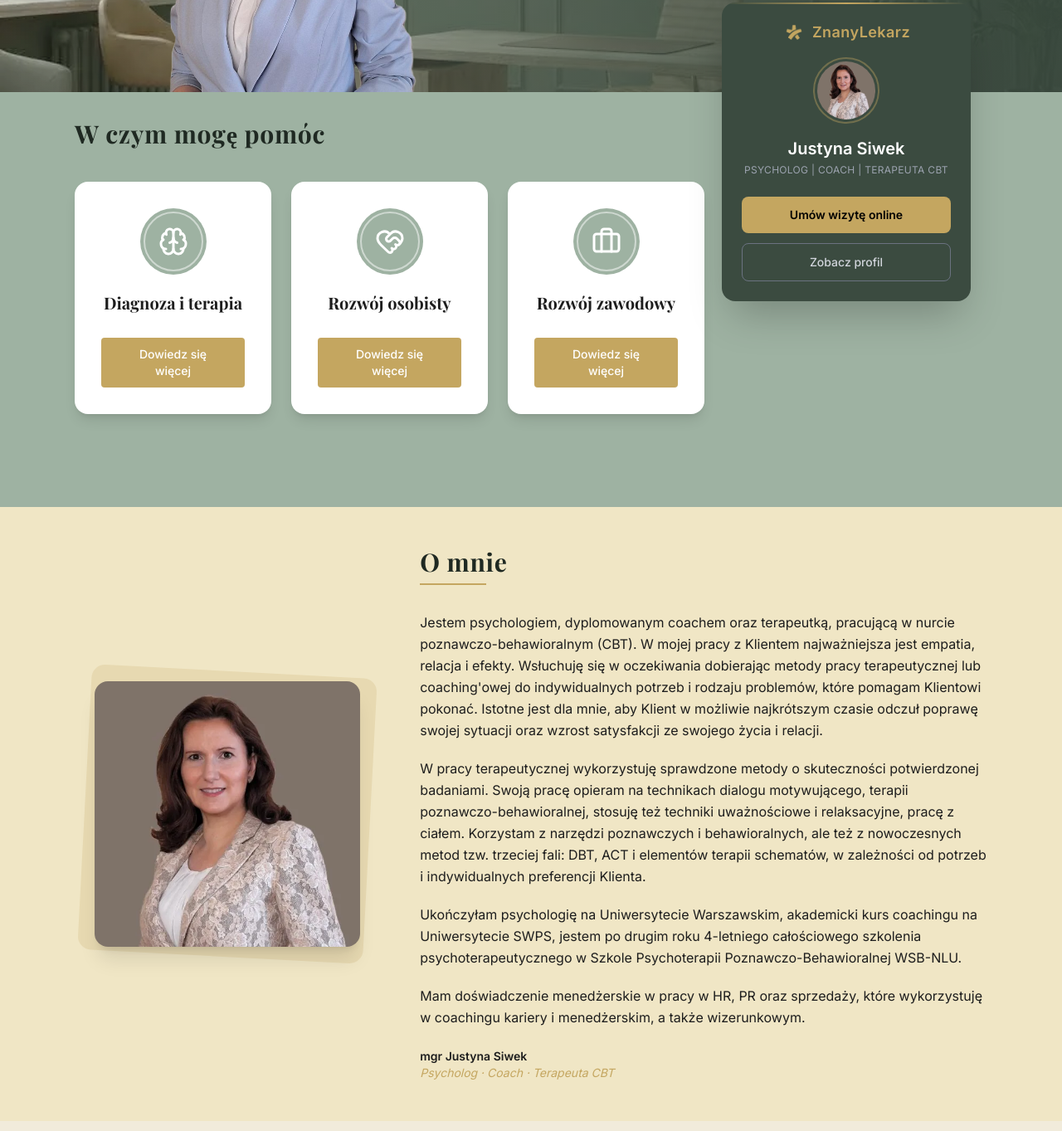
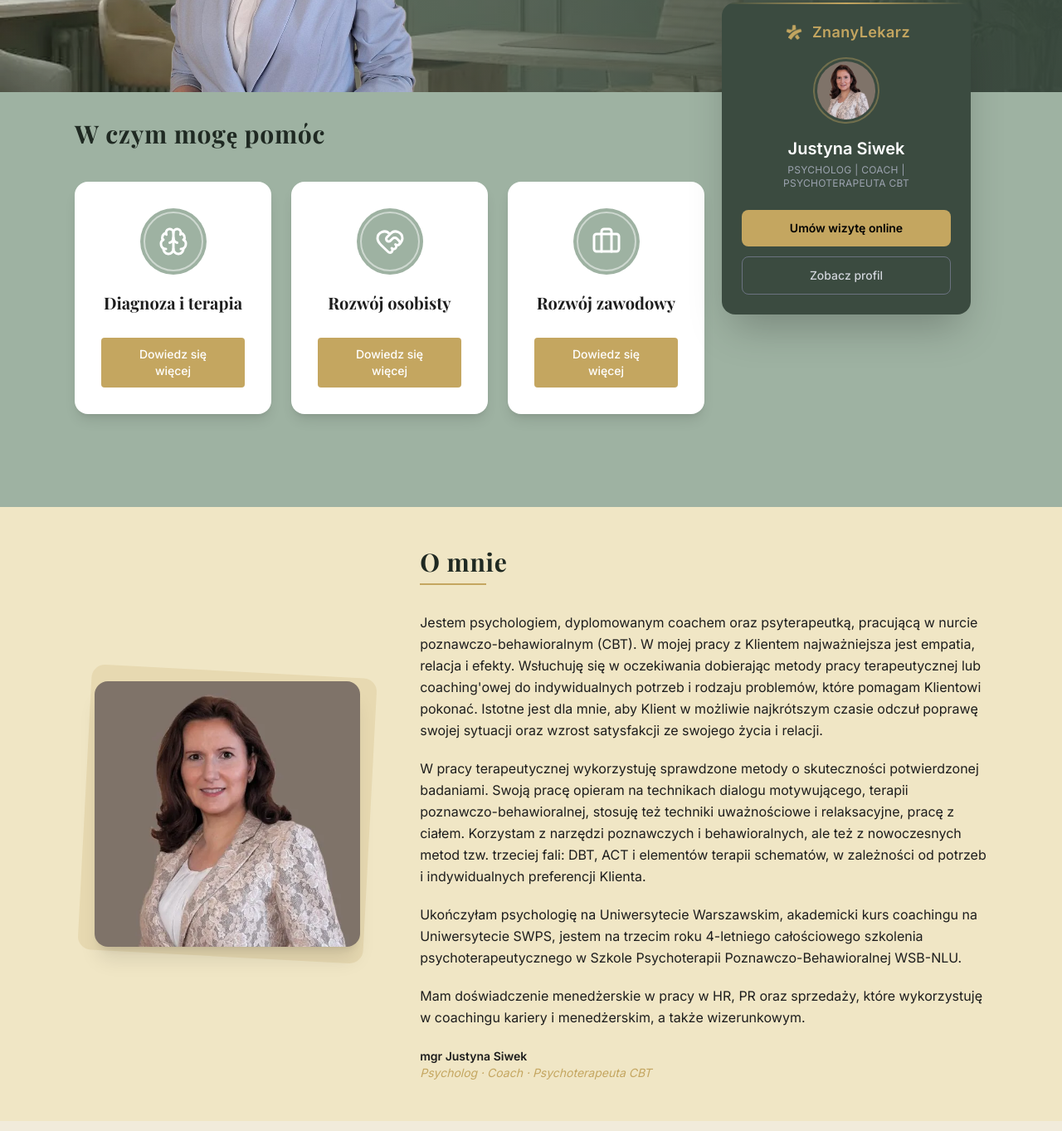
Before and after one commit to justynasiwek/twoja-przemiana.github.io, a website: page index.html in a window 1280 px wide. Shown: the part 397-1760 px from the top of the page at 83% size. Drawn offline with nearby package versions, Linux system fonts and the light colour scheme; a web font is replaced by a local one.

Commit message:
psychoterapeuta

```diff
--- a/index.html
+++ b/index.html
@@ -3,7 +3,7 @@
 <head>
     <meta charset="UTF-8">
     <meta name="viewport" content="width=device-width, initial-scale=1.0">
-    <title>Twoja Przemiana – Justyna Siwek | Psycholog | Coach | Terapeuta | CBT</title>
+    <title>Twoja Przemiana – Justyna Siwek | Psycholog | Coach | Psychoterapeuta | CBT</title>
     <!-- Gabinet psychologiczny Twoja Przemiana - Justyna Siwek.  -->
     <meta name="description" content="Justyna Siwek – psycholog, coach i terapeutka poznawczo-behawioralna (CBT) w Warszawie. Diagnoza i terapia depresji, lęków i uzależnień, coaching kariery i executive coaching oraz rozwój osobisty. Wizyty stacjonarne i online.">
     <link rel="canonical" href="https://www.twoja-przemiana.pl/">
@@ -14,7 +14,7 @@
     <meta property="og:locale" content="pl_PL">
     <meta property="og:type" content="website">
     <meta property="og:site_name" content="Twoja Przemiana">
-    <meta property="og:title" content="Twoja Przemiana – Justyna Siwek | Psycholog | Coach | Terapeuta">
+    <meta property="og:title" content="Twoja Przemiana – Justyna Siwek | Psycholog | Coach | Psychoterapeuta">
     <meta property="og:description" content="Justyna Siwek – psycholog, coach i terapeutka poznawczo-behawioralna (CBT) w Warszawie. Diagnoza i terapia depresji, lęków i uzależnień, coaching kariery i executive coaching oraz rozwój osobisty. Wizyty stacjonarne i online.">
     <meta property="og:url" content="https://www.twoja-przemiana.pl/">
     <meta property="og:image" content="https://www.twoja-przemiana.pl/img/justyna-siwek.jpg">
@@ -22,7 +22,7 @@
 
     <!-- Twitter -->
     <meta name="twitter:card" content="summary_large_image">
-    <meta name="twitter:title" content="Twoja Przemiana – Justyna Siwek | Psycholog | Coach | Terapeuta CBT">
+    <meta name="twitter:title" content="Twoja Przemiana – Justyna Siwek | Psycholog | Coach | Psychoterapeuta CBT">
     <meta name="twitter:description" content="Justyna Siwek – psycholog, coach i terapeutka poznawczo-behawioralna (CBT) w Warszawie. Diagnoza i terapia depresji, lęków i uzależnień, coaching kariery i executive coaching oraz rozwój osobisty. Wizyty stacjonarne i online.">
     <meta name="twitter:image" content="https://www.twoja-przemiana.pl/img/justyna-siwek.jpg">
 
@@ -350,7 +350,7 @@
         <div class="max-w-[1100px] mx-auto w-full px-6 absolute inset-0 z-10 flex items-center justify-center md:justify-end">
             <div class="w-full md:w-[55%] text-center md:text-right md:-mt-8">
                 <h1 class="text-white text-2xl md:text-4xl font-semibold tracking-[0.15em] mb-2 uppercase" style="font-family: 'Inter', sans-serif;">JUSTYNA SIWEK</h1>
-                <p class="text-white text-xs md:text-base tracking-[0.25em] mb-4 md:mb-6 font-light uppercase">Psycholog | Coach | Terapeuta CBT</p>
+                <p class="text-white text-xs md:text-base tracking-[0.25em] mb-4 md:mb-6 font-light uppercase">Psycholog | Coach | Psychoterapeuta CBT</p>
                 <h2 class="text-[#c4a660] text-lg md:text-[2.2rem] leading-tight font-medium tracking-[0.08em]" style="font-family: 'Trajan Pro', 'Cinzel', serif; text-shadow: 1px 1px 3px rgba(0,0,0,0.3);">
                     TWOJA PRZEMIANA MOŻE<br />ROZPOCZĄĆ SIĘ JUŻ DZIŚ
                 </h2>
@@ -436,8 +436,8 @@
                 <!-- Name & Title -->
                 <div class="text-center px-6 mb-6">
                     <h3 class="text-white text-xl font-semibold mb-1">Justyna Siwek</h3>
-                    <!-- <p class="text-gray-400 text-xs tracking-widest uppercase">PSYCHOLOG | COACH | TERAPEUTA CBT</p>                     -->
-                    <p class="text-gray-400 text-xs tracking-wide uppercase">PSYCHOLOG | COACH | TERAPEUTA CBT</p>
+                    <!-- <p class="text-gray-400 text-xs tracking-widest uppercase">PSYCHOLOG | COACH | PSYCHOTERAPEUTA CBT</p>                     -->
+                    <p class="text-gray-400 text-xs tracking-wide uppercase">PSYCHOLOG | COACH | PSYCHOTERAPEUTA CBT</p>
                 </div>
 
                 <!-- Buttons -->
@@ -469,7 +469,7 @@
                 <h2 class="text-2xl md:text-3xl font-serif font-bold text-[#1f2922] mb-2 tracking-wide">O mnie</h2>
                 <div class="h-[2px] w-20 bg-[#c4a660] mb-8"></div>
                 <p class="text-base leading-relaxed mb-5">
-                    Jestem psychologiem, dyplomowanym coachem oraz terapeutką, pracującą w nurcie poznawczo-behawioralnym (CBT). W mojej pracy z Klientem najważniejsza jest empatia, relacja i efekty. Wsłuchuję się w oczekiwania dobierając metody pracy terapeutycznej lub coaching'owej do indywidualnych potrzeb i rodzaju problemów, które pomagam Klientowi pokonać.
+                    Jestem psychologiem, dyplomowanym coachem oraz psyterapeutką, pracującą w nurcie poznawczo-behawioralnym (CBT). W mojej pracy z Klientem najważniejsza jest empatia, relacja i efekty. Wsłuchuję się w oczekiwania dobierając metody pracy terapeutycznej lub coaching'owej do indywidualnych potrzeb i rodzaju problemów, które pomagam Klientowi pokonać.
                     Istotne jest dla mnie, aby Klient w możliwie najkrótszym czasie odczuł poprawę swojej sytuacji oraz wzrost satysfakcji ze swojego życia i relacji.
                 </p>
                 <p class="text-base leading-relaxed mb-5">
@@ -478,13 +478,13 @@
                     poznawczych i behawioralnych, ale też z nowoczesnych metod tzw. trzeciej fali: DBT, ACT i elementów terapii schematów, w zależności od potrzeb i indywidualnych preferencji Klienta.
                 </p>
                 <p class="text-base leading-relaxed mb-5">
-                    Ukończyłam psychologię na Uniwersytecie Warszawskim, akademicki kurs coachingu na Uniwersytecie SWPS, jestem po drugim roku 4-letniego całościowego szkolenia psychoterapeutycznego w Szkole Psychoterapii Poznawczo-Behawioralnej WSB-NLU.
+                    Ukończyłam psychologię na Uniwersytecie Warszawskim, akademicki kurs coachingu na Uniwersytecie SWPS, jestem na trzecim roku 4-letniego całościowego szkolenia psychoterapeutycznego w Szkole Psychoterapii Poznawczo-Behawioralnej WSB-NLU.
                 </p>
                 <p class="text-base leading-relaxed mb-6">
                     Mam doświadczenie menedżerskie w pracy w HR, PR oraz sprzedaży, które wykorzystuję w coachingu kariery i menedżerskim, a także wizerunkowym.
                 </p>
                 <p class="text-sm font-semibold text-[#1d1d1d]">mgr Justyna Siwek</p>
-                <p class="text-sm text-[#c4a660] italic">Psycholog · Coach · Terapeuta CBT</p>
+                <p class="text-sm text-[#c4a660] italic">Psycholog · Coach · Psychoterapeuta CBT</p>
             </div>
         </div>
     </section>
```
